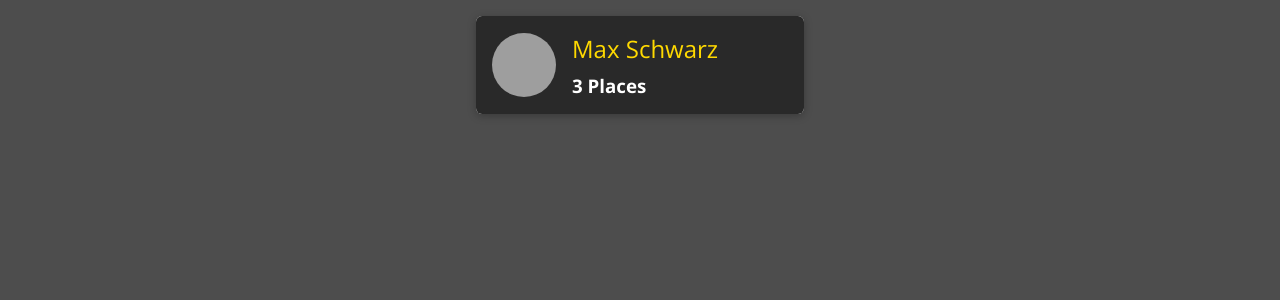
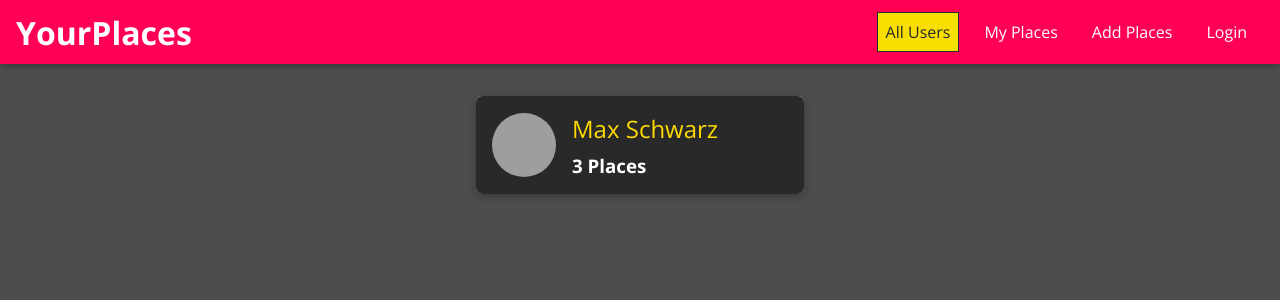
Before and after one commit to JasmineKhalimova/Travel-app, a React (Create React App) app in the folder frontend/: page / in a window 1280 px wide. Shown: the top 300 px of the page. Built offline with nearby package versions, Linux system fonts and the light colour scheme; grey boxes are pictures that could not be loaded.

Commit message:
created desktop and mobile header

```diff
--- a/frontend/public/index.html
+++ b/frontend/public/index.html
@@ -26,6 +26,8 @@
   </head>
   <body>
     <noscript>You need to enable JavaScript to run this app.</noscript>
+    <div id="backdrop-hook"></div>
+    <div id="drawer-hook"></div>
     <div id="root"></div>
     <!--
       This HTML file is a template.
--- a/frontend/src/App.js
+++ b/frontend/src/App.js
@@ -3,10 +3,13 @@
 import Users from './user/pages/Users';
 import NewPlace from './places/pages/NewPlace';
 import './css/main.css';
+import Nav from './shared/components/Nav/Nav';
 
 function App() {
   return (
     <Router>
+      <Nav />
+      <main>
         <Switch>
           <Route path='/' exact>
             <Users/>
@@ -16,6 +19,7 @@
           </Route>
           <Redirect to='/' />
         </Switch>
+      </main>
     </Router>
   );
 };
--- a/frontend/src/css/main.css
+++ b/frontend/src/css/main.css
@@ -41,6 +41,134 @@
   justify-content: center;
   align-items: center;
 }
+
+/** NAV STYLES **/
+
+.main-header {
+  width: 100%;
+  height: 4rem;
+  display: flex;
+  align-items: center;
+  position: fixed;
+  top: 0;
+  left: 0;
+  background: #ff0055;
+  box-shadow: 0 2px 6px rgba(0, 0, 0, 0.26);
+  padding: 0 1rem;
+  z-index: 5;
+}
+
+main {
+  margin-top: 5rem;
+}
+
+.main-navigation__menu-btn {
+  width: 3rem;
+  height: 3rem;
+  background: transparent;
+  border: none;
+  display: flex;
+  flex-direction: column;
+  justify-content: space-around;
+  margin-right: 2rem;
+  cursor: pointer;
+}
+
+.main-navigation__menu-btn span {
+  display: block;
+  width: 3rem;
+  height: 2.5px;
+  background: white;
+}
+
+.main-navigation__title {
+  color: white;
+}
+
+.main-navigation__title a {
+  text-decoration: none;
+  color: white;
+}
+
+.main-navigation__header-nav {
+  display: none;
+}
+
+.main-navigation__drawer-nav {
+  height: 100%;
+}
+
+.nav-links {
+  list-style: none;
+  margin: 0;
+  padding: 0;
+  width: 100%;
+  height: 100%;
+  display: flex;
+  flex-direction: column;
+  justify-content: center;
+  align-items: center;
+}
+
+.nav-links li {
+  margin: 1rem;
+}
+
+.nav-links a {
+  border: 1px solid transparent;
+  color: #292929;
+  text-decoration: none;
+  padding: 0.5rem;
+}
+
+.nav-links a:hover,
+.nav-links a:active,
+.nav-links a.active {
+  background: #f8df00;
+  border-color: #292929;
+  color: #292929;
+}
+
+.nav-links button {
+  cursor: pointer;
+  border: 1px solid #292929;
+  color: #292929;
+  background: transparent;
+  padding: 0.5rem;
+  font: inherit;
+}
+
+.nav-links button:focus {
+  outline: none;
+}
+
+.nav-links button:hover,
+.nav-links button:active {
+  background: #292929;
+  color: white;
+}
+
+.side-drawer {
+  position: fixed;
+  left: 0;
+  top: 0;
+  z-index: 100;
+  height: 100vh;
+  width: 70%;
+  background: white;
+  box-shadow: 0 2px 8px rgba(0, 0, 0, 0.26);
+}
+.backdrop {
+  position: fixed;
+  top: 0;
+  left: 0;
+  width: 100%;
+  height: 100vh;
+  background: rgba(0, 0, 0, 0.75);
+  z-index: 10;
+}
+
+
 
 /** USER STYLES **/
 
@@ -128,3 +256,50 @@
 }
 
 /** PLACES STYLES **/
+
+
+/** DESKTOP ONLY STYLES **/
+@media (min-width: 769px) {
+
+  /** Header/Nav STYLES **/
+  .main-header {
+    justify-content: space-between;
+  }
+  .main-navigation__menu-btn {
+    display: none;
+  }
+
+  .main-navigation__header-nav {
+    display: block;
+  }
+  .nav-links {
+    flex-direction: row;
+  }
+
+  .nav-links li {
+    margin: 0 0.5rem;
+  }
+
+  .nav-links a {
+    color: white;
+    text-decoration: none;
+  }
+
+  .nav-links button {
+    border: 1px solid white;
+    color: white;
+    background: transparent;
+  }
+
+  .nav-links button:hover,
+  .nav-links button:active {
+    background: #f8df00;
+    color: #292929;
+  }
+}
+/** MOBILE STYLES **/
+@media (max-width: 768px) {
+  .nav-links{
+    visibility: hidden;
+  }
+}
--- /dev/null
+++ b/frontend/src/shared/components/Nav/Header.js
@@ -0,0 +1,11 @@
+import React from 'react';
+
+const Header = props => {
+    return(
+        <header className='main-header'>
+            {props.children}
+        </header>
+    );
+};
+
+export default Header;
--- /dev/null
+++ b/frontend/src/shared/components/Nav/MobileNav.js
@@ -0,0 +1,10 @@
+import React from 'react';
+import ReactDOM from 'react-dom';
+
+const MobileNav = props => {
+    const content = <aside className="side-drawer">{props.children}</aside>;
+
+    return ReactDOM.createPortal(content, document.getElementById('drawer-hook'));
+};
+
+export default MobileNav;
--- /dev/null
+++ b/frontend/src/shared/components/Nav/Nav.js
@@ -0,0 +1,46 @@
+import React, { useState } from 'react';
+import {Link} from 'react-router-dom';
+import Header from './Header';
+import NavLinks from './NavLinks';
+import MobileNav from './MobileNav';
+import Backdrop from '../UIElements/Backdrop';
+
+const Nav = props => {
+    const [drawerIsOpen, setDrawerIsOpen] = useState(false);
+
+    const openDrawer = () => {
+        setDrawerIsOpen(true);
+    };
+
+    const closeDrawer = () => {
+        setDrawerIsOpen(false);
+    };
+
+    return(
+        <React.Fragment>
+        {drawerIsOpen && <Backdrop onClick={closeDrawer} />}
+        {drawerIsOpen && (
+            <MobileNav>
+                <nav className="main-navigation__drawer-nav">
+                    <NavLinks />
+                </nav>
+            </MobileNav>
+        )}
+        <Header>
+            <button className='main-navigation__menu-btn' onClick={openDrawer}>
+                <span>
+
+                </span>
+            </button>
+            <h1 className="main-navigation__title">
+                <Link to="/">YourPlaces</Link>
+            </h1>
+            <nav>
+               <NavLinks />
+            </nav>
+        </Header>
+        </React.Fragment>
+    );
+};
+
+export default Nav;
--- /dev/null
+++ b/frontend/src/shared/components/Nav/NavLinks.js
@@ -0,0 +1,15 @@
+import React from "react";
+import { NavLink } from "react-router-dom";
+
+const NavLinks = props => {
+    return(
+        <ul className="nav-links">
+            <li><NavLink to="/">All Users</NavLink></li>
+            <li><NavLink to="/u1/places">My Places</NavLink></li>
+            <li><NavLink to="/places/new">Add Places</NavLink></li>
+            <li><NavLink to="/auth">Login</NavLink></li>
+        </ul>
+    );
+};
+
+export default NavLinks;
--- /dev/null
+++ b/frontend/src/shared/components/UIElements/Backdrop.js
@@ -0,0 +1,11 @@
+import React from 'react';
+import ReactDOM from 'react-dom';
+
+const Backdrop = props => {
+  return ReactDOM.createPortal(
+    <div className="backdrop" onClick={props.onClick}></div>,
+    document.getElementById('backdrop-hook')
+  );
+};
+
+export default Backdrop;
```
Also changed, not shown: 1 other file (tests, documents, lock files or other folders). Lines whose indentation alone changed are shown as unchanged.
